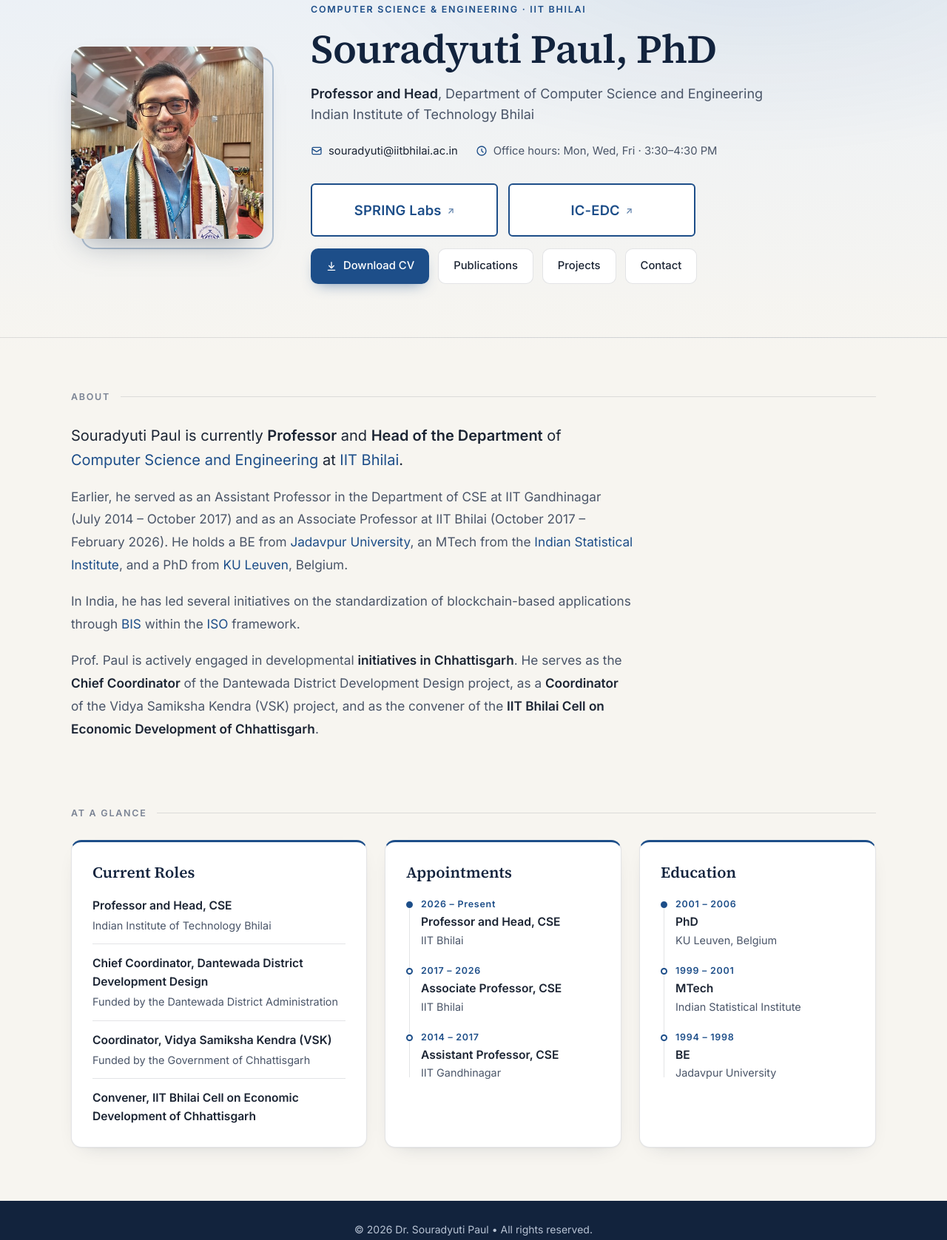
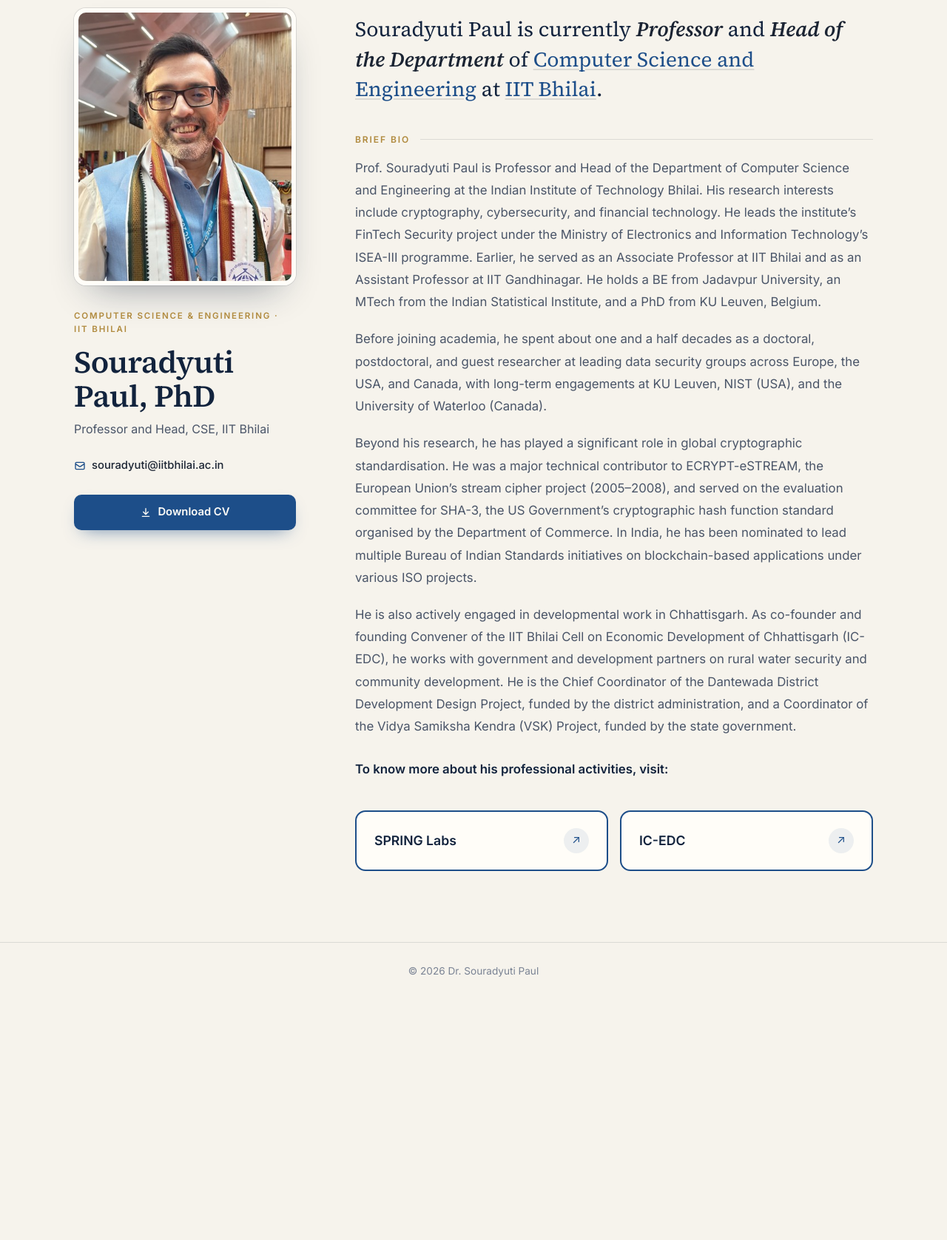
Before and after one commit to souradyutip/souradyutip.github.io, a plain HTML site: page index.html in a window 1280 px wide. Shown: the part 85-1762 px from the top of the page at 74% size. After the commit the page ends 1437 px from the top, so only its background shows below. Drawn offline with Linux system fonts and the light colour scheme.

Commit message:
Redesign home page: two-column profile layout and expanded bio
Co-Authored-By: Claude Opus 5.5 <noreply@anthropic.com>

```diff
--- a/css/home.css
+++ b/css/home.css
@@ -1,135 +1,133 @@
 /* ---------- Homepage (index.html only) ---------- */
 body.home {
-  --background: #f7f5f0;
+  --bg: #f6f3ec;
+  --surface: #fffdf8;
   --accent: #1d4e89;
-  --hover: #163d6b;
+  --accent-hover: #143a68;
+  --accent-soft: rgba(29, 78, 137, .08);
+  --gold: #b08a3e;
   --ink: #1b2433;
   --ink-soft: #4a5568;
   --ink-mute: #7a8394;
   --heading: #12233d;
   --line: rgba(27, 36, 51, .12);
-  --surface: #ffffff;
   font-family: "Inter", system-ui, -apple-system, "Segoe UI", Roboto, sans-serif;
   color: var(--ink);
-  background: linear-gradient(180deg, #eaf0f7 0, var(--background) 560px) no-repeat, var(--background);
+  background: var(--bg);
 }
-body.home main { padding-top: 0; }
-body.home a { color: var(--accent); }
-body.home a:hover { color: var(--hover); text-decoration: underline; text-underline-offset: 3px; }
-body.home .icon { color: var(--accent); }
-.serif { font-family: "Source Serif 4", Georgia, "Times New Roman", serif; }
-
-/* Hero */
-.h-hero {
-  padding: 88px 0 72px; border-bottom: 1px solid var(--line);
-  background: radial-gradient(900px 420px at 80% 0%, rgba(29, 78, 137, .09), transparent 70%);
-}
-.h-hero-grid { display: grid; gap: 48px; align-items: center; grid-template-columns: 1fr; text-align: center; }
-@media (min-width: 900px) {
-  .h-hero-grid { grid-template-columns: 260px 1fr; gap: 64px; text-align: left; }
+@media (prefers-color-scheme: dark) {
+  body.home {
+    --bg: #11161f;
+    --surface: #18202c;
+    --accent: #8fb4e6;
+    --accent-hover: #b4cdf0;
+    --accent-soft: rgba(143, 180, 230, .1);
+    --gold: #d4b26a;
+    --ink: #e6e9ee;
+    --ink-soft: #b3bbc7;
+    --ink-mute: #8590a0;
+    --heading: #f2f4f7;
+    --line: rgba(230, 233, 238, .12);
+  }
 }
 
-.h-photo { position: relative; width: 220px; margin: 0 auto; }
-@media (min-width: 900px) { .h-photo { width: 260px; margin: 0; } }
-.h-photo::before {
-  content: ""; position: absolute; inset: 14px -14px -14px 14px;
-  border: 2px solid rgba(29, 78, 137, .3); border-radius: 18px;
+.serif { font-family: "Source Serif 4", Georgia, "Times New Roman", serif; }
+body.home a { color: var(--accent); }
+body.home a:hover { color: var(--accent-hover); }
+
+/* Layout */
+.h-wrap { padding: 56px 16px 72px; }
+.h-layout {
+  max-width: 1080px; margin: 0 auto;
+  display: grid; gap: 40px; grid-template-columns: minmax(0, 1fr);
 }
-.h-photo img {
-  position: relative; width: 100%; aspect-ratio: 1 / 1; object-fit: cover;
-  border-radius: 18px; box-shadow: 0 20px 40px -18px rgba(18, 35, 61, .4);
+@media (min-width: 900px) {
+  .h-wrap { padding: 96px 32px; }
+  .h-layout { grid-template-columns: 300px minmax(0, 1fr); gap: 80px; align-items: start; }
+  .h-profile { position: sticky; top: 48px; }
 }
 
+/* Profile column */
+.h-profile { text-align: center; }
+@media (min-width: 900px) { .h-profile { text-align: left; } }
+
+.h-photo { width: 200px; margin: 0 auto 28px; }
+@media (min-width: 900px) { .h-photo { width: 100%; margin: 0 0 32px; } }
+.h-photo img {
+  width: 100%; height: auto; aspect-ratio: 1 / 1; object-fit: cover; object-position: 50% 30%; border-radius: 50%;
+  border: 6px solid var(--surface);
+  box-shadow: 0 0 0 1px var(--line), 0 24px 48px -24px rgba(18, 35, 61, .45);
+}
+@media (min-width: 900px) { .h-photo img { aspect-ratio: 4 / 5; border-radius: 16px; } }
+
 .h-eyebrow {
-  margin: 0 0 14px; font-size: .78rem; font-weight: 600; letter-spacing: .14em;
-  text-transform: uppercase; color: var(--accent);
+  margin: 0 0 12px; font-size: .72rem; font-weight: 600; letter-spacing: .16em;
+  text-transform: uppercase; color: var(--gold);
 }
-.h-name { font-size: clamp(2.3rem, 5vw, 3.4rem); font-weight: 600; letter-spacing: -.01em; line-height: 1.1; color: var(--heading); }
-.h-role { margin: 16px 0 0; font-size: 1.125rem; color: var(--ink-soft); line-height: 1.55; }
-.h-role strong { color: var(--ink); font-weight: 600; }
+.h-name {
+  font-size: clamp(2rem, 4.5vw, 2.6rem); font-weight: 600; letter-spacing: -.015em;
+  line-height: 1.1; color: var(--heading);
+}
+.h-title { margin: 10px 0 0; font-size: 1rem; color: var(--ink-soft); }
 
-.h-contact {
-  list-style: none; padding: 0; margin: 24px 0 0;
-  display: flex; flex-wrap: wrap; gap: 10px 24px; justify-content: center; font-size: .925rem; color: var(--ink-soft);
+.h-email {
+  display: inline-flex; align-items: center; gap: 8px; margin-top: 24px;
+  font-size: .925rem; font-weight: 500; overflow-wrap: anywhere;
 }
-@media (min-width: 900px) { .h-contact { justify-content: flex-start; } }
-.h-contact li { display: inline-flex; align-items: center; gap: 8px; overflow-wrap: anywhere; }
-body.home .h-contact a { color: var(--ink); }
-body.home .h-contact a:hover { color: var(--accent); }
+body.home .h-email { color: var(--ink); }
+body.home .h-email:hover { color: var(--accent); }
 
-.h-actions { display: flex; flex-wrap: wrap; gap: 12px; margin-top: 32px; justify-content: center; }
-@media (min-width: 900px) { .h-actions { justify-content: flex-start; } }
 .h-btn {
-  display: inline-flex; align-items: center; gap: 8px; padding: 11px 20px; border-radius: 10px;
-  font-size: .925rem; font-weight: 500; transition: background .2s, border-color .2s, color .2s, transform .2s;
+  display: flex; align-items: center; justify-content: center; gap: 8px;
+  max-width: 280px; margin: 24px auto 0; padding: 12px 20px; border-radius: 10px;
+  font-size: .925rem; font-weight: 600;
+  transition: background .2s, transform .2s, box-shadow .2s;
 }
-body.home .h-btn:hover { transform: translateY(-1px); text-decoration: none; }
-body.home .h-btn-primary { background: var(--accent); color: #fff; box-shadow: 0 8px 20px -10px rgba(29, 78, 137, .7); }
-body.home .h-btn-primary:hover { background: var(--hover); color: #fff; }
-body.home .h-btn-ghost { border: 1px solid var(--line); color: var(--ink); background: #fff; }
-body.home .h-btn-ghost:hover { border-color: var(--accent); color: var(--accent); }
+@media (min-width: 900px) { .h-btn { margin-left: 0; max-width: none; } }
+body.home .h-btn { background: var(--accent); color: var(--surface); box-shadow: 0 10px 24px -12px rgba(29, 78, 137, .7); }
+body.home .h-btn:hover { background: var(--accent-hover); color: var(--surface); transform: translateY(-1px); }
 .h-btn svg { width: 16px; height: 16px; }
 
-/* Sections */
-.h-section { padding: 72px 0; }
-.h-section + .h-section { padding-top: 0; }
+/* Content column */
+.h-about p { margin: 0 0 20px; font-size: 1.05rem; line-height: 1.8; color: var(--ink-soft); }
+.h-about .h-lead {
+  margin-bottom: 0;
+  font-size: clamp(1.4rem, 2.6vw, 1.75rem); line-height: 1.45; color: var(--heading); font-weight: 400;
+}
+.h-about .h-lead i { font-style: italic; font-weight: 600; }
+.h-about i { color: var(--ink); font-style: normal; font-weight: 600; }
+.h-about a { text-decoration: underline; text-decoration-color: var(--line); text-underline-offset: 3px; transition: text-decoration-color .2s, color .2s; }
+.h-about a:hover { text-decoration-color: currentColor; }
+@media (min-width: 900px) { .h-about { margin-top: 8px; } }
+
+/* Link tiles */
+.h-tiles { display: grid; grid-template-columns: repeat(2, minmax(0, 1fr)); gap: 16px; margin-top: 40px; }
+@media (max-width: 440px) { .h-tiles { grid-template-columns: 1fr; } }
+body.home .h-tile {
+  display: flex; align-items: center; justify-content: space-between; gap: 12px;
+  padding: 22px 24px; border-radius: 14px;
+  background: var(--surface); border: 2px solid var(--accent); color: var(--heading);
+  transition: border-color .2s, transform .2s, box-shadow .2s;
+}
+body.home .h-tile:hover {
+  border-color: var(--accent); color: var(--heading); transform: translateY(-2px);
+  box-shadow: 0 16px 32px -20px rgba(18, 35, 61, .4);
+}
+.h-tile-name { font-size: 1.1rem; font-weight: 600; }
+.h-tile-arrow {
+  display: grid; place-items: center; width: 34px; height: 34px; flex-shrink: 0; border-radius: 50%;
+  background: var(--accent-soft); color: var(--accent); font-size: .95rem; transition: background .2s, color .2s;
+}
+body.home .h-tile:hover .h-tile-arrow { background: var(--accent); color: var(--surface); }
+
+/* Footer */
+.h-footer { border-top: 1px solid var(--line); padding: 28px 16px; text-align: center; }
+.h-footer p { margin: 0; font-size: .85rem; color: var(--ink-mute); }
+
+/* Brief bio heading */
 .h-label {
-  display: flex; align-items: center; gap: 14px; margin: 0 0 28px;
-  font-size: .78rem; font-weight: 600; letter-spacing: .14em; text-transform: uppercase; color: var(--ink-mute);
+  display: flex; align-items: center; gap: 14px; margin: 40px 0 16px;
+  font-size: .75rem; font-weight: 600; letter-spacing: .16em; text-transform: uppercase; color: var(--gold);
 }
 .h-label::after { content: ""; flex: 1; height: 1px; background: var(--line); }
-
-.h-about { max-width: 760px; }
-.h-about p { margin: 0 0 18px; font-size: 1.075rem; line-height: 1.8; color: var(--ink-soft); }
-.h-about p:first-child { font-size: 1.25rem; line-height: 1.65; color: var(--ink); }
-.h-about i { color: var(--ink); font-style: normal; font-weight: 600; }
-
-/* Cards */
-.h-grid { display: grid; gap: 24px; grid-template-columns: 1fr; }
-@media (min-width: 760px) { .h-grid { grid-template-columns: repeat(2, 1fr); } }
-@media (min-width: 1080px) { .h-grid { grid-template-columns: 1.25fr 1fr 1fr; } }
-
-.h-card {
-  background: var(--surface); border: 1px solid var(--line); border-top: 3px solid var(--accent);
-  border-radius: 14px; padding: 28px;
-  box-shadow: 0 1px 2px rgba(18, 35, 61, .04), 0 10px 28px -18px rgba(18, 35, 61, .25);
-  transition: box-shadow .2s, transform .2s;
-}
-.h-card:hover { transform: translateY(-2px); box-shadow: 0 1px 2px rgba(18, 35, 61, .04), 0 18px 36px -18px rgba(18, 35, 61, .32); }
-.h-card h2 { font-size: 1.3rem; font-weight: 600; color: var(--heading); margin-bottom: 20px; }
-
-.h-list { list-style: none; margin: 0; padding: 0; }
-.h-list li { padding: 14px 0; border-top: 1px solid var(--line); }
-.h-list li:first-child { border-top: 0; padding-top: 0; }
-.h-list li:last-child { padding-bottom: 0; }
-.h-list .t { display: block; font-weight: 600; color: var(--ink); font-size: .975rem; }
-.h-list .s { display: block; margin-top: 3px; font-size: .9rem; color: var(--ink-soft); line-height: 1.5; }
-
-.h-timeline { list-style: none; margin: 0; padding: 0 0 0 20px; position: relative; }
-.h-timeline::before { content: ""; position: absolute; left: 4px; top: 6px; bottom: 6px; width: 1px; background: var(--line); }
-.h-timeline li { position: relative; padding-bottom: 20px; }
-.h-timeline li:last-child { padding-bottom: 0; }
-.h-timeline li::before {
-  content: ""; position: absolute; left: -20px; top: 6px; width: 9px; height: 9px; border-radius: 50%;
-  background: var(--surface); border: 2px solid var(--accent);
-}
-.h-timeline li:first-child::before { background: var(--accent); }
-.h-timeline .y { display: block; font-size: .78rem; font-weight: 600; letter-spacing: .06em; color: var(--accent); }
-.h-timeline .t { display: block; font-weight: 600; color: var(--ink); font-size: .975rem; margin-top: 2px; }
-.h-timeline .s { display: block; font-size: .9rem; color: var(--ink-soft); }
-
-body.home .footer { background: #12233d; border-top: 0; padding: 28px 16px; }
-body.home .footer p { color: #b8c3d4; }
-
-/* Large rectangular tiles above the action row */
-.h-tiles { display: grid; grid-template-columns: repeat(2, minmax(0, 1fr)); gap: 14px; margin-top: 32px; max-width: 520px; margin-left: auto; margin-right: auto; }
-@media (min-width: 900px) { .h-tiles { margin-left: 0; } }
-body.home .h-tile {
-  display: flex; align-items: center; justify-content: center; gap: 8px; min-height: 72px; padding: 18px 24px;
-  border-radius: 6px; border: 2px solid var(--accent); background: #fff; color: var(--accent);
-  font-size: 1.15rem; font-weight: 600; letter-spacing: .01em; text-align: center;
-  transition: background .2s, color .2s, transform .2s, box-shadow .2s;
-}
-body.home .h-tile:hover { background: var(--accent); color: #fff; transform: translateY(-2px); text-decoration: none; box-shadow: 0 10px 24px -12px rgba(29, 78, 137, .7); }
-.h-tiles + .h-actions { margin-top: 16px; }
-@media (max-width: 380px) { .h-tiles { grid-template-columns: 1fr; } }
+.h-about .h-more { margin: 28px 0 0; font-weight: 600; color: var(--heading); }
--- a/index.html
+++ b/index.html
@@ -8,96 +8,62 @@
   <link rel="icon" href="favicon.svg" type="image/svg+xml" />
   <link rel="preconnect" href="https://fonts.googleapis.com" />
   <link rel="preconnect" href="https://fonts.gstatic.com" crossorigin />
-  <link rel="stylesheet" href="https://fonts.googleapis.com/css2?family=Inter:wght@400;500;600&family=Source+Serif+4:opsz,wght@8..60,500;8..60,600&display=swap" />
+  <link rel="stylesheet" href="https://fonts.googleapis.com/css2?family=Inter:wght@400;500;600&family=Source+Serif+4:ital,opsz,wght@0,8..60,400;0,8..60,600;1,8..60,400;1,8..60,600&display=swap" />
   <link rel="stylesheet" href="css/style.css" />
   <link rel="stylesheet" href="css/home.css" />
 </head>
 <body class="home">
-  <main>
-    <section class="h-hero">
-      <div class="container h-hero-grid">
+  <main class="h-wrap">
+    <div class="h-layout">
+
+      <aside class="h-profile">
         <div class="h-photo">
-          <img src="profile/SouradyutiP.jpg" alt="Prof. Souradyuti Paul" width="260" height="260" />
+          <img src="profile/SouradyutiP.jpg" alt="Prof. Souradyuti Paul" width="280" height="280" />
         </div>
 
-        <div>
-          <p class="h-eyebrow">Computer Science &amp; Engineering · IIT Bhilai</p>
-          <h1 class="h-name serif">Souradyuti Paul, PhD</h1>
-          <p class="h-role"><strong>Professor and Head</strong>, Department of Computer Science and Engineering<br />Indian Institute of Technology Bhilai</p>
+        <p class="h-eyebrow">Computer Science &amp; Engineering · IIT Bhilai</p>
+        <h1 class="h-name serif">Souradyuti Paul, PhD</h1>
+        <p class="h-title">Professor and Head, CSE, IIT Bhilai</p>
 
-          <ul class="h-contact">
-            <li><svg class="icon" fill="none" stroke="currentColor" viewBox="0 0 24 24" aria-hidden="true"><path stroke-linecap="round" stroke-linejoin="round" stroke-width="2" d="M3 8l7.89 5.26a2 2 0 002.22 0L21 8M5 19h14a2 2 0 002-2V7a2 2 0 00-2-2H5a2 2 0 00-2 2v10a2 2 0 002 2z"/></svg><a href="mailto:souradyuti@iitbhilai.ac.in">souradyuti@iitbhilai.ac.in</a></li>
-            <li><svg class="icon" fill="none" stroke="currentColor" viewBox="0 0 24 24" aria-hidden="true"><path stroke-linecap="round" stroke-linejoin="round" stroke-width="2" d="M12 8v4l3 3m6-3a9 9 0 11-18 0 9 9 0 0118 0z"/></svg><span>Office hours: Mon, Wed, Fri · 3:30–4:30 PM</span></li>
-          </ul>
+        <a class="h-email" href="mailto:souradyuti@iitbhilai.ac.in">
+          <svg class="icon" fill="none" stroke="currentColor" viewBox="0 0 24 24" aria-hidden="true"><path stroke-linecap="round" stroke-linejoin="round" stroke-width="2" d="M3 8l7.89 5.26a2 2 0 002.22 0L21 8M5 19h14a2 2 0 002-2V7a2 2 0 00-2-2H5a2 2 0 00-2 2v10a2 2 0 002 2z"/></svg>
+          souradyuti@iitbhilai.ac.in
+        </a>
 
-          <div class="h-tiles">
-            <a class="h-tile" href="https://souradyutip.github.io/SPrInGLabsWebsite/" target="_blank" rel="noopener noreferrer">SPRING Labs <span class="ext">↗</span></a>
-            <a class="h-tile" href="https://research.iitbhilai.ac.in/icedc" target="_blank" rel="noopener noreferrer">IC-EDC <span class="ext">↗</span></a>
-          </div>
+        <a class="h-btn" href="cv/DrSouradyutiPaulCV2026Oct.pdf" target="_blank" rel="noopener noreferrer">
+          <svg fill="none" stroke="currentColor" viewBox="0 0 24 24" aria-hidden="true"><path stroke-linecap="round" stroke-linejoin="round" stroke-width="2" d="M12 4v12m0 0l-5-5m5 5l5-5M5 20h14"/></svg>
+          Download CV
+        </a>
+      </aside>
 
-          <div class="h-actions">
-            <a class="h-btn h-btn-primary" href="cv/DrSouradyutiPaulCV2026Oct.pdf" target="_blank" rel="noopener noreferrer">
-              <svg fill="none" stroke="currentColor" viewBox="0 0 24 24" aria-hidden="true"><path stroke-linecap="round" stroke-linejoin="round" stroke-width="2" d="M12 4v12m0 0l-5-5m5 5l5-5M5 20h14"/></svg>
-              Download CV
-            </a>
-            <a class="h-btn h-btn-ghost" href="publications.html">Publications</a>
-            <a class="h-btn h-btn-ghost" href="projects.html">Projects</a>
-            <a class="h-btn h-btn-ghost" href="contact.html">Contact</a>
-          </div>
+      <section class="h-content">
+        <div class="h-about">
+          <p class="h-lead serif">Souradyuti Paul is currently <i>Professor</i> and <i>Head of the Department</i> of <a href="https://www.iitbhilai.ac.in/index.php?pid=dept_cse" target="_blank" rel="noopener noreferrer">Computer Science and Engineering</a> at <a href="https://www.iitbhilai.ac.in" target="_blank" rel="noopener noreferrer">IIT Bhilai</a>.</p>
+          <h2 class="h-label">Brief Bio</h2>
+          <p>Prof. Souradyuti Paul is Professor and Head of the Department of Computer Science and Engineering at the Indian Institute of Technology Bhilai. His research interests include cryptography, cybersecurity, and financial technology. He leads the institute’s FinTech Security project under the Ministry of Electronics and Information Technology’s ISEA-III programme. Earlier, he served as an Associate Professor at IIT Bhilai and as an Assistant Professor at IIT Gandhinagar. He holds a BE from Jadavpur University, an MTech from the Indian Statistical Institute, and a PhD from KU Leuven, Belgium.</p>
+          <p>Before joining academia, he spent about one and a half decades as a doctoral, postdoctoral, and guest researcher at leading data security groups across Europe, the USA, and Canada, with long-term engagements at KU Leuven, NIST (USA), and the University of Waterloo (Canada).</p>
+          <p>Beyond his research, he has played a significant role in global cryptographic standardisation. He was a major technical contributor to ECRYPT-eSTREAM, the European Union’s stream cipher project (2005–2008), and served on the evaluation committee for SHA-3, the US Government’s cryptographic hash function standard organised by the Department of Commerce. In India, he has been nominated to lead multiple Bureau of Indian Standards initiatives on blockchain-based applications under various ISO projects.</p>
+          <p>He is also actively engaged in developmental work in Chhattisgarh. As co-founder and founding Convener of the IIT Bhilai Cell on Economic Development of Chhattisgarh (IC-EDC), he works with government and development partners on rural water security and community development. He is the Chief Coordinator of the Dantewada District Development Design Project, funded by the district administration, and a Coordinator of the Vidya Samiksha Kendra (VSK) Project, funded by the state government.</p>
+          <p class="h-more">To know more about his professional activities, visit:</p>
         </div>
-      </div>
-    </section>
 
-    <section class="h-section">
-      <div class="container">
-        <h2 class="h-label">About</h2>
-        <div class="h-about">
-          <p>Souradyuti Paul is currently <i>Professor</i> and <i>Head of the Department</i> of <a href="https://www.iitbhilai.ac.in/index.php?pid=dept_cse" target="_blank" rel="noopener noreferrer">Computer Science and Engineering</a> at <a href="https://www.iitbhilai.ac.in" target="_blank" rel="noopener noreferrer">IIT Bhilai</a>.</p>
-          <p>Earlier, he served as an Assistant Professor in the Department of CSE at IIT Gandhinagar (July 2014 – October 2017) and as an Associate Professor at IIT Bhilai (October 2017 – February 2026). He holds a BE from <a href="https://jadavpuruniversity.in/" target="_blank" rel="noopener noreferrer">Jadavpur University</a>, an MTech from the <a href="https://www.isical.ac.in/index" target="_blank" rel="noopener noreferrer">Indian Statistical Institute</a>, and a PhD from <a href="https://www.kuleuven.be/english/kuleuven" target="_blank" rel="noopener noreferrer">KU Leuven</a>, Belgium.</p>
-          <p>In India, he has led several initiatives on the standardization of blockchain-based applications through <a href="https://www.bis.gov.in/?lang=en" target="_blank" rel="noopener noreferrer">BIS</a> within the <a href="https://www.iso.org/home.html" target="_blank" rel="noopener noreferrer">ISO</a> framework.</p>
-          <p>Prof. Paul is actively engaged in developmental <i>initiatives in Chhattisgarh</i>. He serves as the <i>Chief Coordinator</i> of the Dantewada District Development Design project, as a <i>Coordinator</i> of the Vidya Samiksha Kendra (VSK) project, and as the convener of the <i>IIT Bhilai Cell on Economic Development of Chhattisgarh</i>.</p>
+        <div class="h-tiles">
+          <a class="h-tile" href="https://souradyutip.github.io/SPrInGLabsWebsite/" target="_blank" rel="noopener noreferrer">
+            <span class="h-tile-name">SPRING Labs</span>
+            <span class="h-tile-arrow" aria-hidden="true">↗</span>
+          </a>
+          <a class="h-tile" href="https://research.iitbhilai.ac.in/icedc" target="_blank" rel="noopener noreferrer">
+            <span class="h-tile-name">IC-EDC</span>
+            <span class="h-tile-arrow" aria-hidden="true">↗</span>
+          </a>
         </div>
-      </div>
-    </section>
+      </section>
 
-    <section class="h-section">
-      <div class="container">
-        <h2 class="h-label">At a glance</h2>
-        <div class="h-grid">
-          <article class="h-card">
-            <h2 class="serif">Current Roles</h2>
-            <ul class="h-list">
-              <li><span class="t">Professor and Head, CSE</span><span class="s">Indian Institute of Technology Bhilai</span></li>
-              <li><span class="t">Chief Coordinator, Dantewada District Development Design</span><span class="s">Funded by the Dantewada District Administration</span></li>
-              <li><span class="t">Coordinator, Vidya Samiksha Kendra (VSK)</span><span class="s">Funded by the Government of Chhattisgarh</span></li>
-              <li><span class="t">Convener, IIT Bhilai Cell on Economic Development of Chhattisgarh</span></li>
-            </ul>
-          </article>
-
-          <article class="h-card">
-            <h2 class="serif">Appointments</h2>
-            <ol class="h-timeline">
-              <li><span class="y">2026 – Present</span><span class="t">Professor and Head, CSE</span><span class="s">IIT Bhilai</span></li>
-              <li><span class="y">2017 – 2026</span><span class="t">Associate Professor, CSE</span><span class="s">IIT Bhilai</span></li>
-              <li><span class="y">2014 – 2017</span><span class="t">Assistant Professor, CSE</span><span class="s">IIT Gandhinagar</span></li>
-            </ol>
-          </article>
-
-          <article class="h-card">
-            <h2 class="serif">Education</h2>
-            <ol class="h-timeline">
-              <li><span class="y">2001 – 2006</span><span class="t">PhD</span><span class="s">KU Leuven, Belgium</span></li>
-              <li><span class="y">1999 – 2001</span><span class="t">MTech</span><span class="s">Indian Statistical Institute</span></li>
-              <li><span class="y">1994 – 1998</span><span class="t">BE</span><span class="s">Jadavpur University</span></li>
-            </ol>
-          </article>
-        </div>
-      </div>
-    </section>
+    </div>
   </main>
 
-  <footer class="footer">
-    <p>© <span id="year">2026</span> Dr. Souradyuti Paul • All rights reserved.</p>
+  <footer class="h-footer">
+    <p>© <span id="year">2026</span> Dr. Souradyuti Paul</p>
   </footer>
   <script src="js/main.js"></script>
 </body>
```
